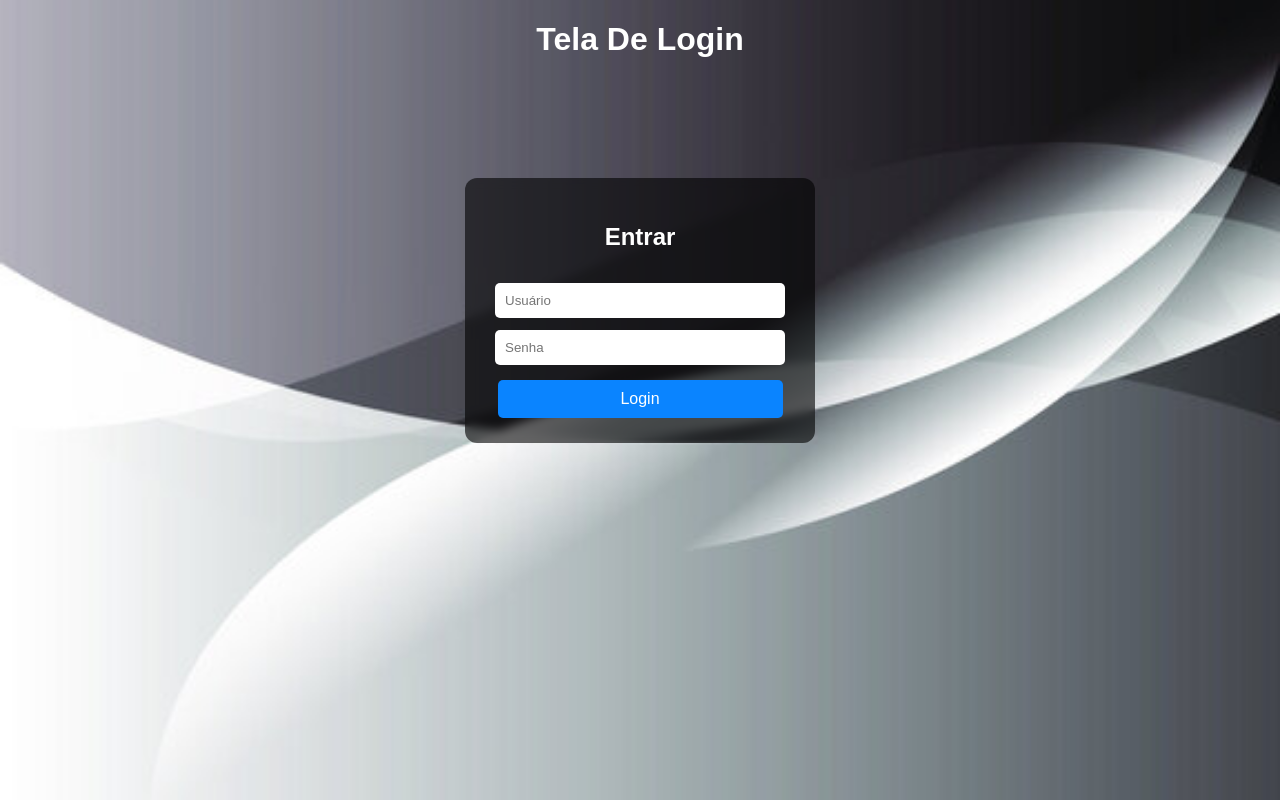
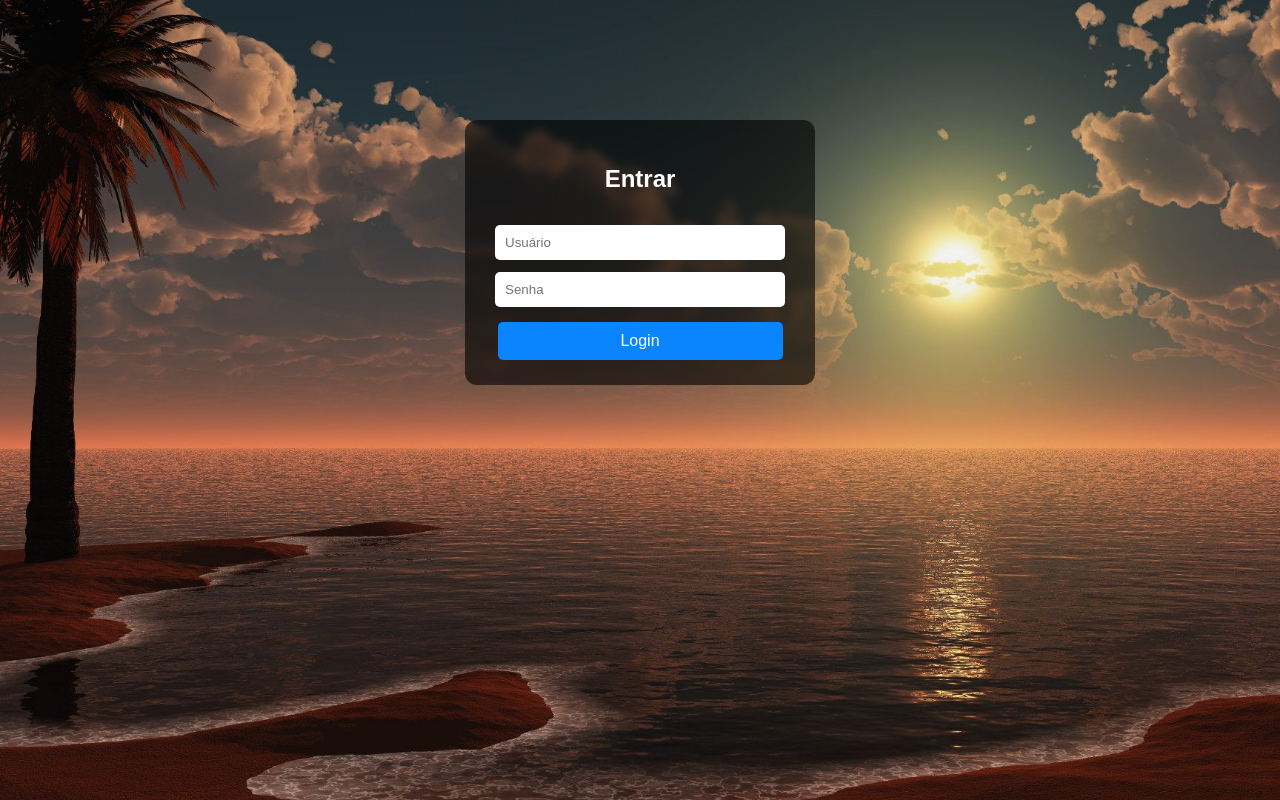
Before and after one commit to Gb-do-Frete/Trabalho---Tela-de-login, a plain HTML site: page index.html in a window 1280 px wide. Drawn offline with Linux system fonts and the light colour scheme.

Commit message:
Versão 6 - Versão Final

```diff
--- a/index.html
+++ b/index.html
@@ -7,7 +7,7 @@
 </head>
 <style>
     body {
-    background-image: url(fundo1..jpg);
+    background-image: url(image.jpg);
     background-repeat: no-repeat;
     background-attachment: fixed;
     background-size: cover;
@@ -50,7 +50,6 @@
   }
 </style>
 <body>
-  <h1>Tela De Login</h1>
     <div id="login">
     <h2>Entrar</h2>
     <form>
```
Also changed, not shown: fundo1..jpg (deleted), image.jpg (added).
